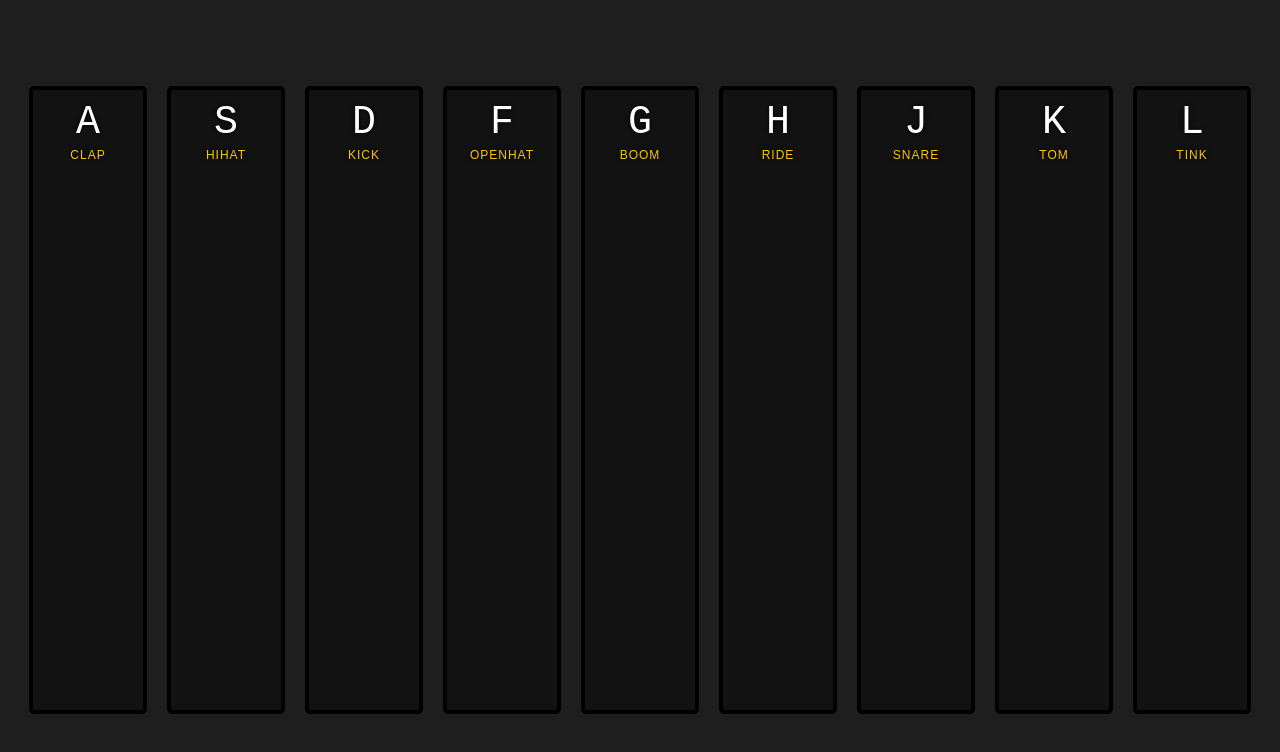
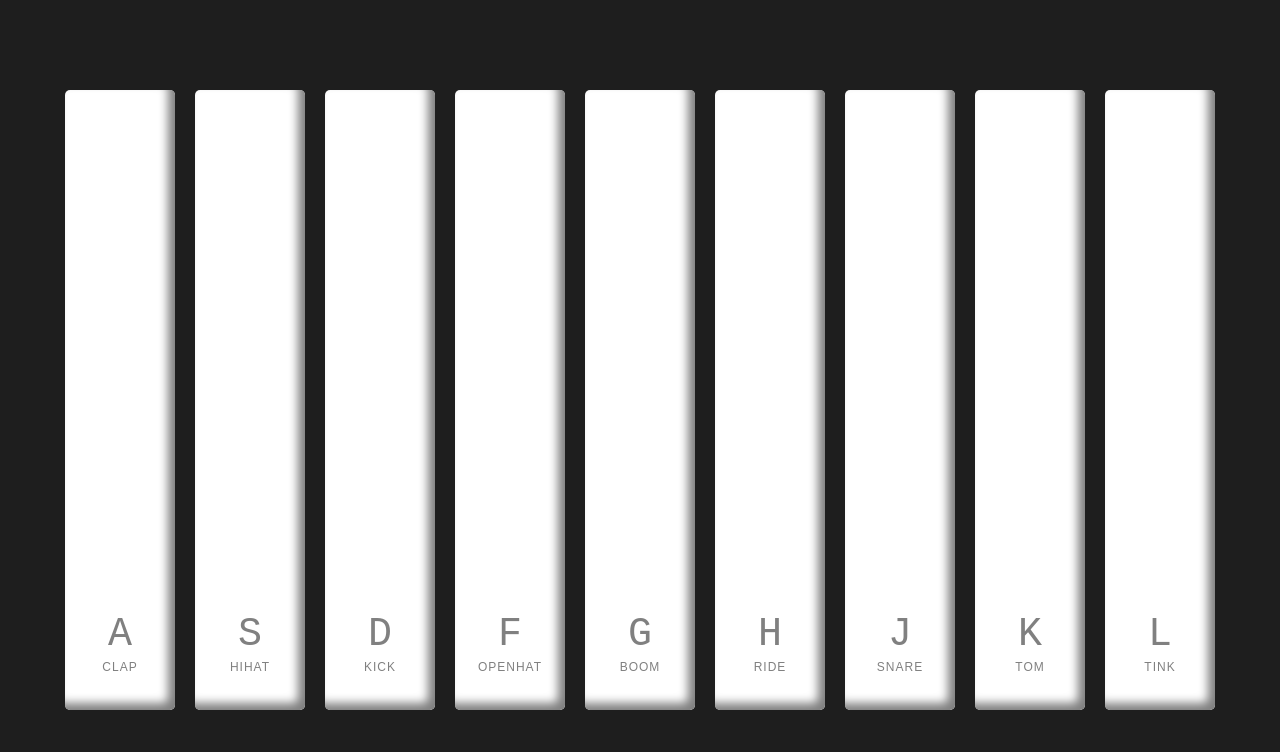
Before and after one commit to randy918/Javascript-30-1-of-30-drumkit, a plain HTML site: page index.html in a window 1280 px wide. Drawn offline with Linux system fonts and the light colour scheme.

Commit message:
key appearance achieved

```diff
--- a/css/style.scss
+++ b/css/style.scss
@@ -21,19 +21,19 @@ html {
 }
 
 .key {
-  border: 0.4rem solid black;
+  // border: 0.4rem solid black;
   border-radius: 0.5rem;
   margin: 1rem;
+  top: 56vw;
   font-size: 1.5rem;
   padding: 1rem 0.5rem;
   transition: all 0.07s ease;
   width: 10rem;
   height: 60rem;
-
+  box-shadow: inset -7px -7px 10px gray;
   text-align: center;
-  color: white;
-  background: rgba(0, 0, 0, 0.4);
-  text-shadow: 0 0 0.5rem black;
+  color: gray;
+  background: white;
 }
 
 .playing {
@@ -45,11 +45,12 @@ html {
 kbd {
   display: block;
   font-size: 4rem;
+  margin-top: 40vw;
 }
 
 .sound {
   font-size: 1.2rem;
   text-transform: uppercase;
   letter-spacing: 0.1rem;
-  color: #ffc600;
+  color: #gray;
 }
```
Also changed, not shown: css/style.css, 1 other file.
